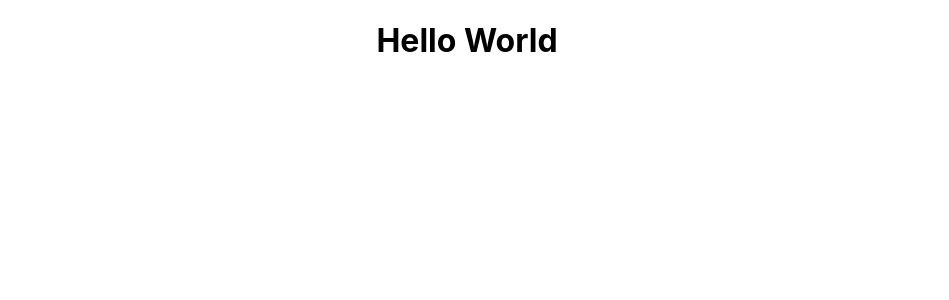
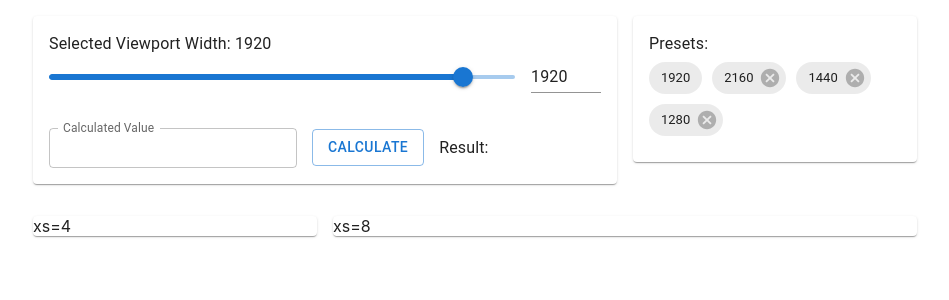
Before and after one commit to MuscularSloth/react-tool-pxtovwconverter, a React (Create React App) app: page / in a window 1280 px wide. Shown: the top 300 px of the page, without its empty margins (173-1122 px from the left). Built offline with nearby package versions, Linux system fonts and the light colour scheme.

Commit message:
Add Calculator and Presets for Viport Width

```diff
--- a/package.json
+++ b/package.json
@@ -3,6 +3,9 @@
   "version": "0.1.0",
   "private": true,
   "dependencies": {
+    "@emotion/react": "^11.7.1",
+    "@emotion/styled": "^11.6.0",
+    "@mui/material": "^5.2.8",
     "@testing-library/jest-dom": "^5.16.1",
     "@testing-library/react": "^12.1.2",
     "@testing-library/user-event": "^13.5.0",
--- a/public/index.html
+++ b/public/index.html
@@ -7,7 +7,7 @@
     <meta name="theme-color" content="#000000" />
     <meta
       name="description"
-      content="Web site created using create-react-app"
+      content="PX to VW Converter"
     />
     <link rel="apple-touch-icon" href="%PUBLIC_URL%/logo192.png" />
     <!--
@@ -24,7 +24,7 @@
       work correctly both with client-side routing and a non-root public URL.
       Learn how to configure a non-root public URL by running `npm run build`.
     -->
-    <title>React App</title>
+    <title>PX to VW Converter</title>
   </head>
   <body>
     <noscript>You need to enable JavaScript to run this app.</noscript>
--- a/src/App.js
+++ b/src/App.js
@@ -1,8 +1,116 @@
 import './App.css';
+import Grid from '@mui/material/Grid';
+import { Button, Chip, Input, Paper, Slider, TextField, Typography } from '@mui/material';
+import { Box } from '@mui/system';
+import InputSlider from './components/InputSlider/InputSlider';
+import { useState } from 'react';
+
 
 function App() {
+
+  const [selectedWidth, setSelectedWidth] = useState(1920)
+  const [presetedWidth, setPresetedWidth] = useState([
+    {key: 1920, label: 1920},
+    {key: 2160, label: 2160},
+    {key: 1440, label: 1440},
+    {key: 1280, label: 1280}
+  ])
+  const [calculatedValue, setCalculatedValue] = useState()
+  const [currentResult, setCurrentResult] = useState()
+
+  const handlePresetClick = (e) =>{
+    console.log('handlePresetClick >>> ', e.target.innerText);
+    const selectedWidth = +e.target.innerText;
+    if (selectedWidth > 1 && selectedWidth <= 2160){
+      setSelectedWidth(selectedWidth)
+    }
+  }
+
+  const handlePresetDelete = (e) => {
+    console.log('handlePresetDelete >>> ', e);
+  }
+
+  const handleChangeCalculatedValue = (e) =>{
+    const valueForCheck = e.target.value;
+    if (+valueForCheck && valueForCheck > 0 && valueForCheck <= 2160){
+      setCalculatedValue(e.target.value)
+    } else if(valueForCheck < 0){
+      setCalculatedValue(1)
+    } else if( valueForCheck > 2160){
+      setCalculatedValue(2160)
+    }
+  }
+
+  const handleCalculateClick = () => {
+    if(calculatedValue <= 0 || !calculatedValue){
+      console.log('fail');
+      return;
+    }
+
+    let result = (calculatedValue / selectedWidth) * 100
+
+    setCurrentResult(result.toFixed(3));
+  }
+
+
   return (
-    <h1>Hello World</h1>
+    <Grid
+      container
+      direction="row"
+      justifyContent="center"
+      maxWidth={900}
+      margin="auto"
+      spacing={2}>
+      <Grid item xs={8}>
+        <Paper>
+          <Box p={2}>
+            <InputSlider selectedWidth={selectedWidth} setSelectedWidth={setSelectedWidth}  />
+          </Box>
+          <Box p={2} sx={{ display: 'flex', alignItems: 'center' }}>
+            <TextField
+              style={{marginRight: 15 }}
+              id="outlined-number"
+              label="Calculated Value"
+              type="number"
+              size='small'
+              InputLabelProps={{
+                shrink: true,
+              }}
+              value={calculatedValue}
+              onChange={handleChangeCalculatedValue}
+            />
+            <Button variant="outlined" style={{marginRight: 15 }} onClick={handleCalculateClick}>Calculate</Button>
+            <Typography id="current-calculated-value">
+              Result: {currentResult}{currentResult && "vw" }
+            </Typography>
+          </Box>
+        </Paper>
+      </Grid>
+      <Grid item xs={4}>
+        <Paper>
+          <Box p={2}>
+            <Typography gutterBottom>
+                Presets:
+            </Typography>
+            <Box>
+              {presetedWidth.length > 0 && presetedWidth.map(width => (
+                <Chip style={{marginRight: 10, marginBottom: 10 }} key={width.key} label={width.label} onClick={handlePresetClick} onDelete={width.key === 1920 ? undefined : handlePresetDelete}/>
+              ))}
+            </Box>
+          </Box>
+        </Paper>
+      </Grid>
+      <Grid item xs={4}>
+        <Paper>
+          <p>xs=4</p>
+        </Paper>
+      </Grid>
+      <Grid item xs={8}>
+        <Paper>
+          <p>xs=8</p>
+        </Paper>
+      </Grid>
+    </Grid>
   );
 }
 
--- /dev/null
+++ b/src/components/InputSlider/InputSlider.js
@@ -0,0 +1,66 @@
+import * as React from 'react';
+import { styled } from '@mui/material/styles';
+import Box from '@mui/material/Box';
+import Grid from '@mui/material/Grid';
+import Typography from '@mui/material/Typography';
+import Slider from '@mui/material/Slider';
+import MuiInput from '@mui/material/Input';
+
+const Input = styled(MuiInput)`
+  width: 42px;
+`;
+
+export default function InputSlider({selectedWidth, setSelectedWidth}) {
+
+  const handleSliderChange = (event, newValue) => {
+    setSelectedWidth(newValue);
+  };
+
+  const handleInputChange = (event) => {
+    setSelectedWidth(event.target.value === '' ? '' : Number(event.target.value));
+  };
+
+  const handleBlur = () => {
+    if (selectedWidth < 1) {
+        setSelectedWidth(1);
+    } else if (selectedWidth > 2160) {
+        setSelectedWidth(2160);
+    }
+  };
+
+  return (
+    <Box sx={{ width: "100%" }}>
+      <Typography id="input-slider" gutterBottom>
+        Selected Viewport Width: {selectedWidth}
+      </Typography>
+      <Grid container spacing={2} alignItems="center">
+        <Grid item xs>
+          <Slider
+            min={1}
+            step={1}
+            max={2160}
+            value={typeof selectedWidth === 'number' ? selectedWidth : 0}
+            onChange={handleSliderChange}
+            aria-labelledby="input-slider"
+          />
+        </Grid>
+        <Grid item>
+          <Input
+            style ={{width: '70px'}}
+            value={selectedWidth}
+            size="small"
+            onChange={handleInputChange}
+            onBlur={handleBlur}
+            inputProps={{
+              step: 1,
+              min: 1,
+              max: 2160,
+              type: 'number',
+              'aria-labelledby': 'input-slider',
+            }}
+          />
+        </Grid>
+      </Grid>
+    </Box>
+  );
+}
--- a/src/index.js
+++ b/src/index.js
@@ -2,7 +2,6 @@ import React from 'react';
 import ReactDOM from 'react-dom';
 import './index.css';
 import App from './App';
-import reportWebVitals from './reportWebVitals';
 
 ReactDOM.render(
   <React.StrictMode>
@@ -10,8 +9,3 @@ ReactDOM.render(
   </React.StrictMode>,
   document.getElementById('root')
 );
-
-// If you want to start measuring performance in your app, pass a function
-// to log results (for example: reportWebVitals(console.log))
-// or send to an analytics endpoint. Learn more: https://bit.ly/CRA-vitals
-reportWebVitals();
--- a/src/reportWebVitals.js
+++ /dev/null
@@ -1,13 +0,0 @@
-const reportWebVitals = onPerfEntry => {
-  if (onPerfEntry && onPerfEntry instanceof Function) {
-    import('web-vitals').then(({ getCLS, getFID, getFCP, getLCP, getTTFB }) => {
-      getCLS(onPerfEntry);
-      getFID(onPerfEntry);
-      getFCP(onPerfEntry);
-      getLCP(onPerfEntry);
-      getTTFB(onPerfEntry);
-    });
-  }
-};
-
-export default reportWebVitals;
```
Also changed, not shown: src/setupTests.js (deleted, +0 -5 lines), 2 other files (tests, documents, lock files or other folders).
